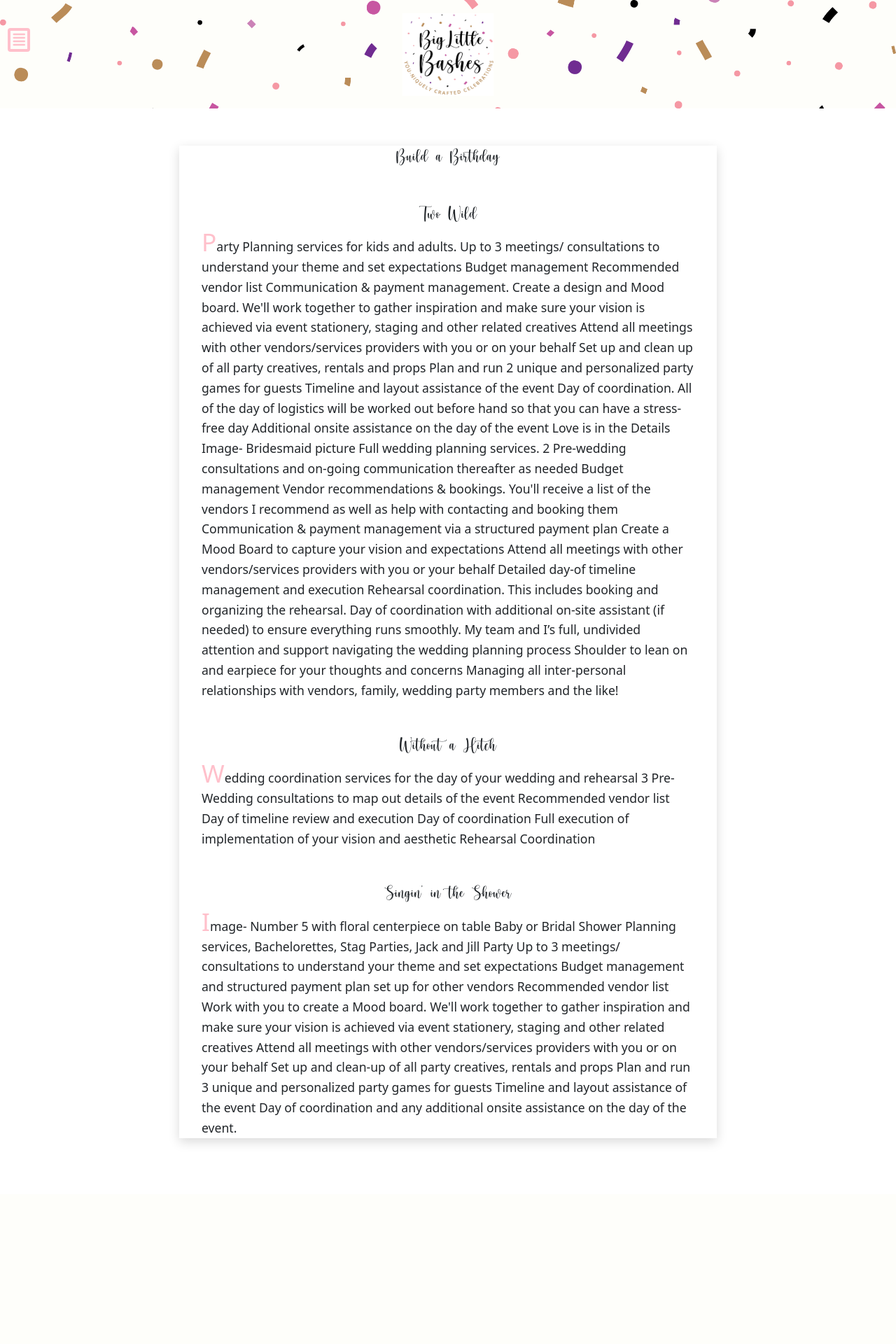
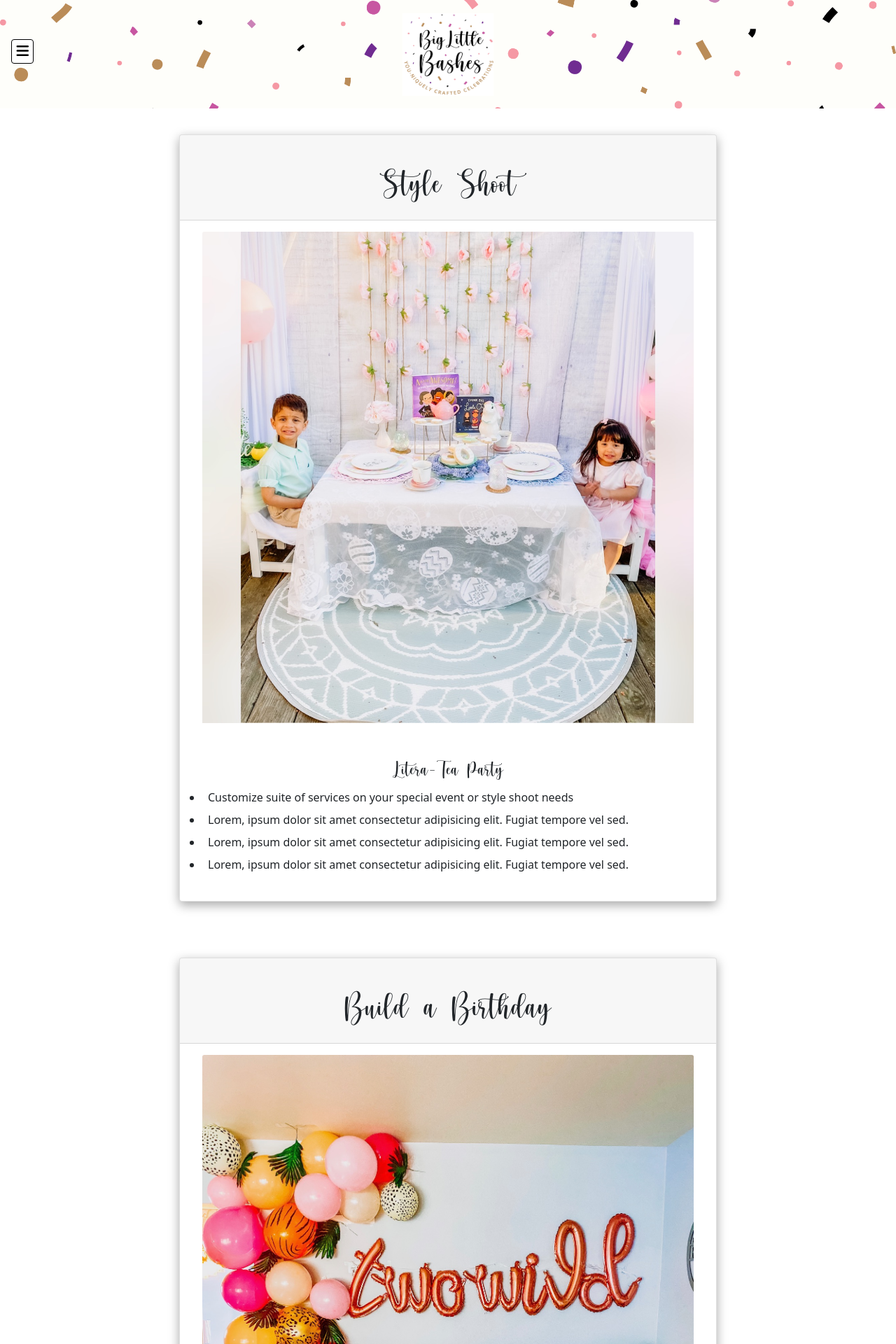
Before and after one commit to FrankRunfola1229/BigLittleBashes, a PHP site: page /pages/packages.html in a window 1280 px wide. Shown: the top 1920 px of the page at 70% size. Before the commit the page ends 1634 px from the top, so only its background shows below. Run offline with PHP 8.4, Linux system fonts and the light colour scheme; some libraries are stand-ins or nearby versions.

Commit message:
added new index nav ar collapse, added text containers with shadow, added a preloader on index page - looking good!

```diff
--- a/assets/css/styles.css
+++ b/assets/css/styles.css
@@ -1,25 +1,20 @@
-*, *::after, *::before {
-	box-sizing: border-box;
-  }
+*, *::after, *::before {box-sizing: border-box; }
 
-  html{
-	font-family: Montserrat;
-}
+  html{	font-family: Montserrat;}
+
 @font-face {
 	font-family: 'HelloHoney';
 	src: url('/assets/fonts/hello\ honey.otf'); /* IE9 Compat Modes */
   }
 
-  .helloHoney{
-	font-family: 'HelloHoney';
-}
+ .helloHoney{font-family: 'HelloHoney';}
 
 
 h1{
 	text-align: center;
 	font-family: 'HelloHoney';
-	margin-top: 1rem;
-	padding-top: 1em;
+	margin-top: .1rem;
+	padding-top: .5em;
 }
 h2, h3, h4, h5, h6{
 	text-align: center;
@@ -27,36 +22,24 @@ h2, h3, h4, h5, h6{
 	margin-top: 3rem;
 }
 
-h1 { font-size: 4em; }
-h2 { font-size: 2.5em; }
-
+h1 { font-size: 3.5em; }
 
 @media only screen and (max-width: 1200px) {
 	h1 { font-size: 3em; }
-	h2 { font-size: 1.75em; }
-}
-@media only screen and (max-width: 900px) {
-	h1 { font-size: 2em; }
-	h2 { font-size: 1.75em; }
 }
 
 @media only screen and (max-width: 420px) {
 	h1 { font-size: 1.7em; }
-	h2 { font-size: 1.5em; }
 }
 @media only screen and (max-width: 370px) {
 	h1 { font-size: 1.7em; }
-	h2 { font-size: 1.5em; }
 }
 @media only screen and (max-width: 370px) {
 	h1 { font-size: 1.4em; }
-	h2 { font-size: 1.4em; }
 }
 @media only screen and (max-width: 310px) {
 	h1 { font-size: 1.2em; }
-	h2 { font-size: 1.2em; }
 }
-
 
 p {
 	font-size: 1.1rem;
@@ -64,16 +47,23 @@ p {
 	font-weight: 300;
   }
 
-  p::first-letter {
-	font-size: 200%;
+p::first-letter {
+	font-size: 300%;
 	color: pink;
-	font-weight: 400;
-  }
-
-li{
-	padding-left: .5rem;
+	font-weight: 600;
 }
 
+li{	padding-left: .5rem;}
+
+
+.packageBullet li{
+	padding-bottom: .5rem;;
+}
+
+ol, ul {
+    padding-left: 0rem;
+	text-align: left;
+}
 
 /***********************************************************/
 /*                      NAVIGATION                         */
@@ -88,15 +78,12 @@ li{
 	font-weight: 450;
 }
 
-a:hover{
-	box-shadow: rgba(0, 0, 0, 0.05) 0px 6px 24px 0px, rgba(0, 0, 0, 0.08) 0px 0px 0px 1px;
-}
+a:hover{box-shadow: rgba(0, 0, 0, 0.05) 0px 6px 24px 0px, rgba(0, 0, 0, 0.08) 0px 0px 0px 1px;}
 
 /****** NAVIGATION Collapse Button *****/
 .navbar-toggler{
-	margin-top: 2.5rem;
-	margin-left: .7rem;
-
+	margin-top: 3.5rem;
+	margin-left: 1rem;
 }
 
 /****** NAVIGATION  DROP DOWN MENU *****/
@@ -105,28 +92,23 @@ a:hover{
 	padding-bottom: 0;
 	margin-top: 2rem;
 	background-color:whitesmoke;
-	width: 35%;
+	width: 30%;
 	color: black;
 }
 
 /****** Overwrite _navbar.scss nav links in drop down menu *****/
-.navbar-light .navbar-nav .nav-link{
+.navbar-light .navbar-nav .nav-link{ color: black;}
+
+.navbar-light .navbar-toggler{
 	color: black;
+	border: 1px solid black;
+	background-color: white;
 }
 
-.navbar-light .navbar-toggler{
-	color: pink;
-	border: 4px solid pink;
-}
+.navbar-toggler {padding:.4rem;}
 
-.navbar-toggler{
-	padding:.2rem;
-}
-#navIcon{
-	height: 60px;
-	width: 60;
+#navIcon {height: 60px; width: 60;}
 
-}
 @media only screen and (max-width: 350px) {
 	#navIcon{
 		height: 45px;
@@ -138,37 +120,73 @@ a:hover{
 /*                      CONTAINERS                         */
 /***********************************************************/
 .container {
-    margin-top: 3rem;
+    margin-top: 2rem;
     width: 90vw;
 	padding:0rem 2rem;
  }
-#containerHeader{
-	width:60vw;
-	margin: 13rem auto 5rem auto;
 
-	box-shadow: rgba(0, 0, 0, 0.15) 0px 5px 15px 0px;
-}
-#containerText{
+#containerText {
 	margin-top:2rem;
 	margin-bottom: 2rem;
 	width: 60vw;
 	box-shadow: rgba(0, 0, 0, 0.15) 0px 5px 15px 0px;
 }
 
-#containerCarousel{
+#containerContent {
 	width:40vw;
 	margin: 14rem auto 3rem auto;
 }
 
-@media only screen and (max-width: 500px) {
-	#containerHeader, #containerCarousel, #containerText{
-		width:87vw;
+
+/***********************************************************/
+/*                      CARD                               */
+/***********************************************************/
+
+.card {
+	width: 60vw;
+	box-shadow: rgba(0, 0, 0, 0.35) 0px 5px 15px;
+}
+.card, .cardPackage {
+	width: 60vw;
+	margin: 7rem auto;
+	box-shadow: rgba(0, 0, 0, 0.35) 0px 5px 15px;
+}
+
+.card-body {
+    padding: 1rem 2rem;
+}
+
+ .cardPackage {
+	margin: 0 auto 5rem auto;
+}
+
+@media only screen and (max-width: 1000px) {
+	#containerContent{
+		width:60vw;
 	}
 }
 
-#containerText img{
-	object-fit: cover;
+@media only screen and (max-width: 900px) {
+	.card, #containerContent,#containerText{
+		width:75vw;
+	}
 }
+@media only screen and (max-width: 800px) {
+	.card, #containerContent{
+		width:80vw;
+	}
+}
+@media only screen and (max-width: 700px) {
+	.card, #containerContent,#containerText{
+		width:85vw;
+	}
+}
+@media only screen and (max-width: 600px) {
+	.card, #containerContent,#containerText{
+		width:90vw;
+	}
+}
+
 
 
 /***********************************************************/
@@ -183,7 +201,7 @@ a:hover{
 	justify-content: center;
 	left: 0;
 	position: fixed;
-	top: 10rem;
+	top: 8rem;
 	transition: opacity 0.2s linear;
 	width: 100%;
 	z-index: 9999;
--- a/pages/packages.html
+++ b/pages/packages.html
@@ -1,5 +1,6 @@
 <!DOCTYPE html>
 <html lang="en">
+
 
 <head>
     <meta charset="utf-8" />
@@ -11,90 +12,136 @@
 
     <script src="https://cdn.jsdelivr.net/npm/bootstrap@5.0.0-beta2/dist/js/bootstrap.bundle.min.js" integrity="sha384-b5kHyXgcpbZJO/tY9Ul7kGkf1S0CWuKcCD38l8YkeH8z8QjE0GmW1gYU5S9FOnJ0" crossorigin="anonymous"></script>
     <script src="https://kit.fontawesome.com/8a8132f90c.js" crossorigin="anonymous"></script>
+
 </head>
 
 <body>
 
     <!--***************************************  -->
+    <!--              PAGE LOADER               -->
+    <!-- *************************************** -->
+    <!--https://css-tricks.com/lets-make-a-fancy-but-uncomplicated-page-loader/-->
+    <div class="preloader">
+        <svg width="200" height="200" xmlns="http://www.w3.org/2000/svg" viewBox="0 0 100 100" preserveAspectRatio="xMidYMid" class="lds-ripple" style="background:0 0">
+            <circle cx="50" cy="50" r="4.719" fill="none" stroke="#1d3f72" stroke-width="2">
+                <animate attributeName="r" calcMode="spline" values="0;40" keyTimes="0;1" dur="3" keySplines="0 0.2 0.8 1" begin="-1.5s" repeatCount="indefinite" />
+                <animate attributeName="opacity" calcMode="spline" values="1;0" keyTimes="0;1" dur="3" keySplines="0.2 0 0.8 1" begin="-1.5s" repeatCount="indefinite" />
+            </circle>
+            <circle cx="50" cy="50" r="27.591" fill="none" stroke="#5699d2" stroke-width="2">
+                <animate attributeName="r" calcMode="spline" values="0;40" keyTimes="0;1" dur="3" keySplines="0 0.2 0.8 1" begin="0s" repeatCount="indefinite" />
+                <animate attributeName="opacity" calcMode="spline" values="1;0" keyTimes="0;1" dur="3" keySplines="0.2 0 0.8 1" begin="0s" repeatCount="indefinite" />
+            </circle>
+        </svg>
+    </div>
+
+    <!--***************************************  -->
     <!--              NAVBAR                     -->
     <!-- *************************************** -->
 
-    <nav id="mainNav" class="navbar-light  fixed-top">
-
+    <nav id="mainNav" class="navbar-light fixed-top">
         <button class="navbar-toggler" type="button" data-bs-toggle="collapse" data-bs-target="#navbarNavAltMarkup" aria-controls="navbarNavAltMarkup" aria-expanded="true" aria-label="Toggle navigation">
-            <i class="fas fa-align-justify"></i>
+            <i class="fas fa-bars"></i>
         </button>
 
         <div class="collapse navbar-collapse " id="navbarNavAltMarkup">
             <div class="navbar-nav ml-auto">
                 <a class="nav-item nav-link" aria-current="page" href="/index.html">Home <span class="sr-only">(current)</span></a>
                 <a class="nav-item nav-link" href="/pages/ourStory.html">Our Story</a>
+                <a class="nav-item nav-link" href="/pages/process.html">Process</a>
                 <a class="nav-item nav-link" href="/pages/packages.html">Packages</a>
-                <a class="nav-item nav-link" href="/pages/process.html">Process</a>
                 <a class="nav-item nav-link" href="/pages/blog.html">Blog</a>
             </div>
         </div>
     </nav>
 
+    <div style="margin-top:12rem;"></div>
+    <!--*********************************************************************-->
+    <!--                             CARD                                   -->
+    <!--*********************************************************************-->
+    <div class="card cardPackage text-center">
+        <div class="card-header">
+            <h1>Style Shoot</h1>
+        </div>
+        <div class="card-body">
+            <img class="card-img-top" src="/assets/img/literaTeaParty1.jpeg" alt="Card image cap">
+            <h2> Litera-Tea Party</h2>
+            <ul class="packageBullet">
+                <li>Customize suite of services on your special event or style shoot needs</li>
+                <li>Lorem, ipsum dolor sit amet consectetur adipisicing elit. Fugiat tempore vel sed.</li>
+                <li>Lorem, ipsum dolor sit amet consectetur adipisicing elit. Fugiat tempore vel sed.</li>
+                <li>Lorem, ipsum dolor sit amet consectetur adipisicing elit. Fugiat tempore vel sed.</li>
+            </ul>
+        </div>
+    </div>
 
-
-    <div id="containerHeader" class="container">
-        <h3>Build a Birthday</h3>
-
-        <h3> Two Wild</h3>
-        <p> Party Planning services for kids and adults.
-            Up to 3 meetings/ consultations to understand your theme and set expectations
-            Budget management Recommended vendor list Communication & payment management.
-            Create a design and Mood board. We'll work together to gather inspiration and make sure your vision
-            is achieved via event stationery, staging and other related creatives Attend all meetings with other
-            vendors/services providers with you or on your behalf Set up and clean up of all party creatives,
-            rentals and props Plan and run 2 unique and personalized party games for guests Timeline and layout
-            assistance of the event Day of coordination. All of the day of logistics will be worked out before hand so that you can have
-            a stress-free day Additional onsite assistance on the day of the event Love is in the Details
-            Image- Bridesmaid picture Full wedding planning services.
-
-            2 Pre-wedding consultations and on-going communication thereafter as needed
-            Budget management Vendor recommendations & bookings. You'll receive a list of the vendors I recommend as
-            well as help with contacting and booking them Communication & payment management via a structured
-            payment plan Create a Mood Board to capture your vision and expectations Attend all meetings with other
-            vendors/services providers with you or your behalf
-            Detailed day-of timeline management and execution Rehearsal coordination. This includes booking and
-            organizing the rehearsal.
-            Day of coordination with additional on-site assistant (if needed) to ensure everything runs smoothly. My
-            team and I’s full, undivided attention and support navigating the wedding planning process
-            Shoulder to lean on and earpiece for your thoughts and concerns
-            Managing all inter-personal relationships with vendors, family, wedding party members and the like!
-        </p>
-
-        <h3> Without a Hitch</h3>
-
-        <p> Wedding coordination services for the day of your wedding and rehearsal
-            3 Pre-Wedding consultations to map out details of the event
-            Recommended vendor list
-            Day of timeline review and execution
-            Day of coordination
-            Full execution of implementation of your vision and aesthetic
-            Rehearsal Coordination
-        </p>
-
-        <h3> Singin’ in the Shower</h3>
-        <p>
-            Image- Number 5 with floral centerpiece on table
-            Baby or Bridal Shower Planning services, Bachelorettes, Stag Parties, Jack and Jill Party
-            Up to 3 meetings/ consultations to understand your theme and set expectations
-            Budget management and structured payment plan set up for other vendors
-            Recommended vendor list
-            Work with you to create a Mood board. We'll work together to gather inspiration and make sure your
-            vision is achieved via event stationery, staging and other related creatives
-            Attend all meetings with other vendors/services providers with you or on your behalf
-            Set up and clean-up of all party creatives, rentals and props
-            Plan and run 3 unique and personalized party games for guests
-            Timeline and layout assistance of the event
-            Day of coordination and any additional onsite assistance on the day of the event.
-        </p>
+    <div class="card cardPackage text-center">
+        <div class="card-header">
+            <h1>Build a Birthday</h1>
+        </div>
+        <div class="card-body">
+            <img class="card-img-top" src="/assets/img/birthday.jpeg" alt="Card image cap">
+            <h2> Two Wild</h2>
+            <ul class="packageBullet">
+                <li>Party Planning services for kids and adults.</li>
+                <li>Up to 3 meetings/ consultations to understand your theme and set expectations Budget management Recommended vendor list Communication & payment management </li>
+                <li> Create a design and Mood board. We'll work together to gather inspiration and make sure your vision is achieved via event stationery, staging and other related creatives Attend all meetings with other
+                    vendors/services providers with you or on your behalf Set up and clean up of all party creatives, rentals and props Plan and run 2 unique and personalized party games for guests Timeline and layout
+                    assistance of the event Day of coordination
+                </li>
+                <li> All of the day of logistics will be worked out before hand so that you can have a stress-free day Additional onsite assistance on the day of the event Love is in the Details picture Full wedding planning
+                    services</li>
+            </ul>
+        </div>
     </div>
 
 
+    <div class="card cardPackage text-center">
+        <div class="card-header">
+            <h1>Weddings</h1>
+        </div>
+        <div class="card-body">
+            <img class="card-img-top" src="/assets/img/wedding1.jpeg" alt="Card image cap">
+            <h2>Classical Romance</h2>
+            <ul class="packageBullet">
+                <li>2 Pre-wedding consultations and on-going communication thereafter as needed</li>
+                <li>Budget management Vendor recommendations & bookings</li>
+                <li>You'll receive a list of the vendors I recommend as
+                    well as help with contacting and booking them Communication & payment management via a structured
+                    payment plan Create a Mood Board to capture your vision and expectations Attend all meetings with other
+                    vendors/services providers with you or your behalf</li>
+                <li> Detailed day-of timeline management and execution Rehearsal coordination. This includes booking and
+                    organizing the rehearsal.</li>
+                <li> Day of coordination with additional on-site assistant (if needed) to ensure everything runs smoothly</li>
+                <li>My
+                    team and I’s full, undivided attention and support navigating the wedding planning process
+                    Shoulder to lean on and earpiece for your thoughts and concerns
+                    Managing all inter-personal relationships with vendors, family, wedding party members and the like!</li>
+            </ul>
+        </div>
+    </div>
+
+
+    <!--*********************************************************************-->
+    <!--                             FOOTER                                  -->
+    <!--*********************************************************************-->
+    <footer class="bg-light text-center text-white">
+        <!-- Grid container -->
+        <div class="container p-4 pb-0">
+            <section class="mb-4">
+                <!-- Instagram -->
+                <a class="btn btn-primary btn-floating m-1" style="background-color: #ac2bac;" href="https://www.instagram.com/lavidarunfola/?hl=en" role="button"><i class="fab fa-instagram"></i></a>
+                <!-- Linkedin -->
+                <a class="btn btn-primary btn-floating m-1" style="background-color: #0082ca;" href="https://www.linkedin.com/in/rohini-runfola-4138649" role="button"><i class="fab fa-linkedin-in"></i></a>
+            </section>
+        </div>
+
+        <div class="text-center p-3" style="background-color: rgba(0, 0, 0, 0.2);">
+            © 2021 Copyright:
+            <a class="text-white" href="https://biglittlebashes.com/">BigLittleBashes</a>
+        </div>
+    </footer>
+
+    <script src="/assets/js/script.js"></script>
 </body>
 
 </html>
```
Also changed, not shown: index.html (+28 -6 lines), pages/blog.html (+77 -41 lines), pages/ourStory.html (+70 -26 lines), pages/process.html (+45 -3 lines), assets/icons/nav.png (renamed from assets/img/nav.png), assets/img/aboutMe.jpeg.jpg (added), assets/img/literaTeaParty1.jpeg (added), assets/img/literaTeaParty2.jpeg (added), assets/img/literaTeaParty3.jpeg (added), assets/img/wedding1.jpeg (added), assets/img/wedding2.jpeg (added).
